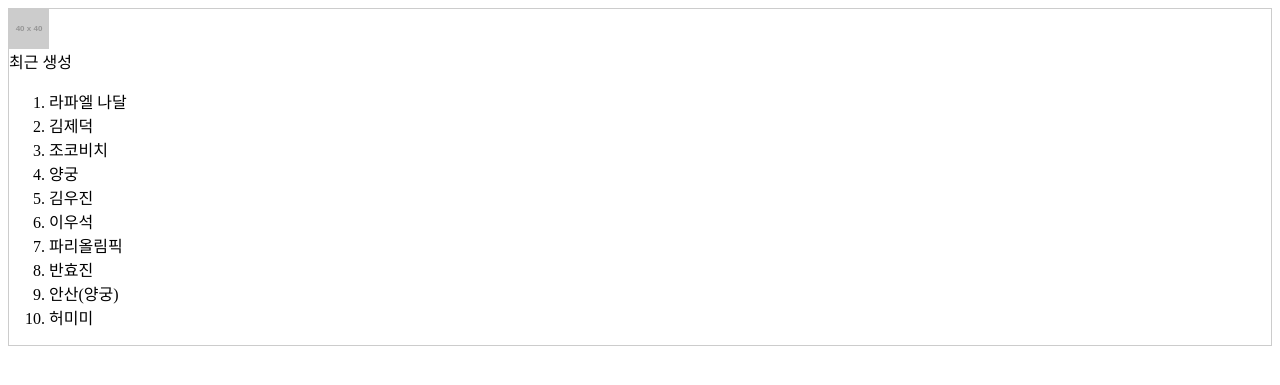
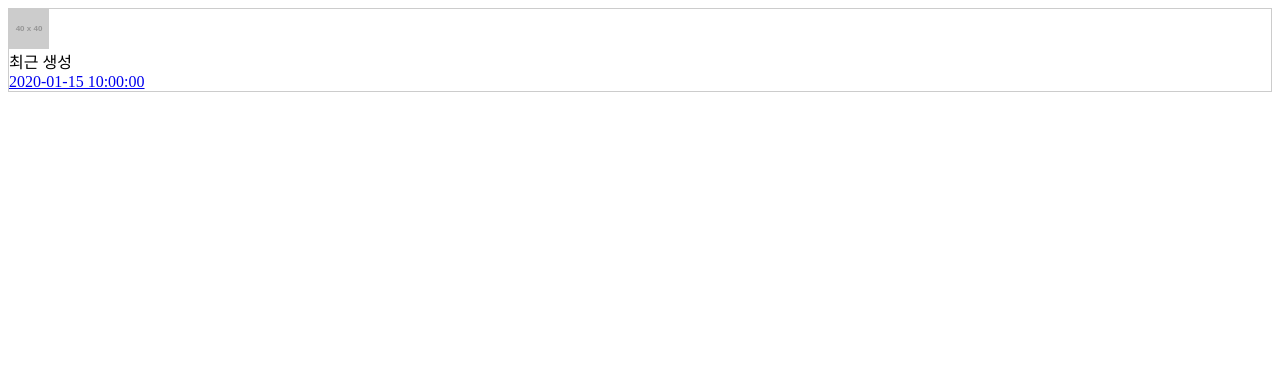
Before and after one commit to Issuer-2024/issuer, a FastAPI app: template templates/v2/recently_added_list.html in a window 1280 px wide. Shown: the top 385 px of the page. Run offline with FastAPI, Linux system fonts and the light colour scheme; the template is opened without the code that fills it: most values are stand-ins (such as "Sample title", 1, 10 or a date in 2020); grey boxes labelled with a size stand in for pictures from a placeholder-image service; some libraries are stand-ins or nearby versions.

Commit message:
fix: 생성된 시각이 잘못 반영되는 오류 수정

```diff
--- a/app/v2/content/get_content.py
+++ b/app/v2/content/get_content.py
@@ -14,7 +14,7 @@ from app.v2.redis.redis_util import read_cache_content, save_to_caching
 
 
 def collect_issues(q: str):
-    naver_news_response = get_naver_news(q, 1, 1, sort='sim')
+    naver_news_response = get_naver_news(q, 10, 1, sort='sim')
     news_items = naver_news_response.json().get('items', [])
     news_items = [news_item for news_item in news_items if
                   news_item['link'].startswith('https://n.news.naver.com/mnews/article')]
@@ -45,6 +45,9 @@ def create_embedding_result(issues: list):
 
 
 def cluster_issues(embedding_results):
+    if not embedding_results:
+        return {}
+
     embeddings, items = zip(*embedding_results)
     embeddings = StandardScaler().fit_transform(embeddings)
     dbscan = DBSCAN(eps=0.5, min_samples=2, metric='cosine')
@@ -154,6 +157,7 @@ def get_content(q: str, background_task):
                                                                  keyword_groups)[0]['data']
 
     a = collect_issues(q)
+    print(a)
     b = create_embedding_result(a)
     c = cluster_issues(b)
     d = create_group_title(c)
--- a/templates/v2/recently_added_list.html
+++ b/templates/v2/recently_added_list.html
@@ -5,16 +5,24 @@
             <span class="text-xl font-bold mb-4">최근 생성</span>
         </div>
     </div>
-    <ol class="list-decimal list-inside space-y-2 text-gray-700">
-        <li>라파엘 나달</li>
-        <li>김제덕</li>
-        <li>조코비치</li>
-        <li>양궁</li>
-        <li>김우진</li>
-        <li>이우석</li>
-        <li>파리올림픽</li>
-        <li>반효진</li>
-        <li>안산(양궁)</li>
-        <li>허미미</li>
-    </ol>
+    <div class="flex flex-col p-1 space-y-2 text-gray-700">
+    {% for item in recently_added_sep %}
+        <a href="/test/report?q={{ item.keyword }}" class="hover-link-recent">
+            <div class="flex justify-between">
+                <div>{{ item.keyword }}</div>
+                <div>{{ item.elapsed_time }}</div>
+            </div>
+        </a>
+    {% endfor %}
+    </div>
 </div>
+<style>
+    .hover-link-recent {
+        border-radius: 0.25rem;
+        transition: background-color 0.3s ease;
+    }
+
+    .hover-link-recent:hover {
+        background-color: #f0f0f0;
+    }
+</style>
```
Also changed, not shown: app/v2/recently_added/get_recently_added.py (+5 -3 lines).
